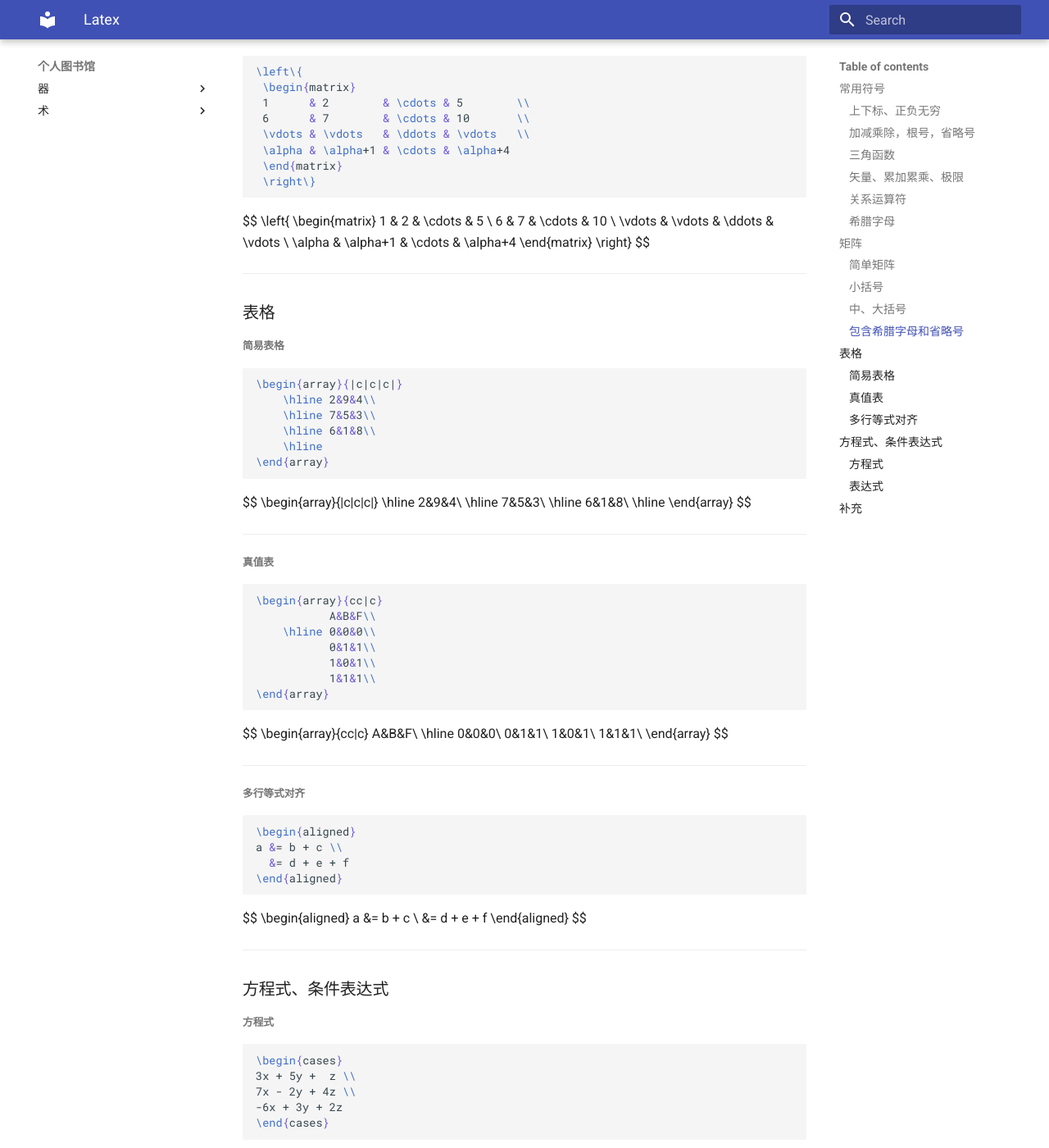
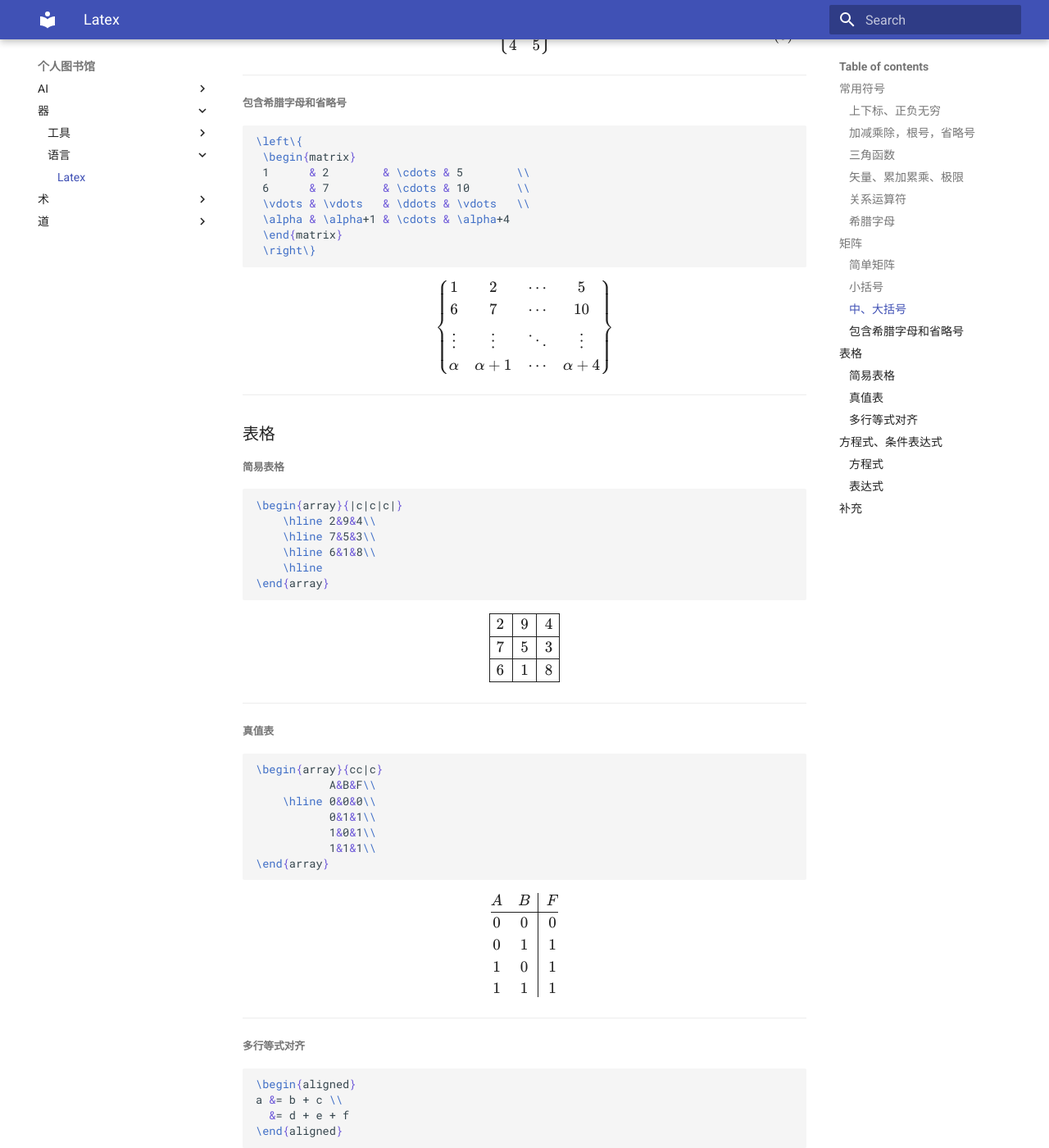
Before and after one commit to fantasy-mark/mydocs, an MkDocs documentation site: the page built from docs/器/语言/Latex.md, in a window 1280 px wide and 1400 px high, scrolled down 3891 px. Shown: the whole window at 82% size. Built offline with MkDocs 1.6.1 and Material for MkDocs 9.7.7, drawn with Linux system fonts in a browser that asks for light colours; formulas are drawn with MathJax 3; old or Windows-style settings are respelled for this version of MkDocs; some of the changed text lies outside the part shown.

Commit message:
fixme latex format

```diff
--- a/docs/器/语言/Latex.md
+++ b/docs/器/语言/Latex.md
@@ -6,16 +6,16 @@
 
 ##### 上下标、正负无穷
 
-* $$x^2$$ : `x^2`
+* $x^2$ : `x^2`
 
-* $$y_1$$ : `y_1`
-* $$\infty$$ : `\infty`
+* $y_1$ : `y_1`
+* $\infty$ : `\infty`
 
 ---
 
 ##### 加减乘除，根号，省略号
 
-$$a+b-c*d$$ : `a+b-c*d`
+$a+b-c*d$ : `a+b-c*d`
 
 $a\div{b}$ : `a\div{b}`
 
--- a/mkdocs.yml
+++ b/mkdocs.yml
@@ -3,26 +3,53 @@ site_name: 个人图书馆
 theme:
   name: material
 
+# Extensions
 markdown_extensions:
   - pymdownx.highlight:
       anchor_linenums: true
-  - pymdownx.inlinehilite
-  - pymdownx.snippets
-  - pymdownx.superfences
+  - pymdownx.inlinehilite:
+  - pymdownx.snippets:
+  - pymdownx.superfences:
+  - pymdownx.arithmatex:
+  - pymdownx.tabbed:
+  - pymdownx.tasklist:
+      custom_checkbox: true
+
+extra_javascript:
+    ['https://cdn.mathjax.org/mathjax/latest/MathJax.js?config=TeX-AMS_HTML', 'assets/javascripts/mathjax.js']
+
 
 plugins:
     - search # built-in search must be always activated
     - drawio-exporter
 
 nav:
+   - AI:
+     - 数学基础: AI\数学基础.md
+     - 机器学习: AI\机器学习.md
+     - 神经网络: AI\神经网络.md
+     - 算法基础: AI\算法基础.md
    - 器:
      - 工具:
        - docker: 器\工具\docker.md
        - mkdocs: 器\工具\mkdocs.md
        - 常用命令: 器\工具\常用命令.md
+     - 语言:
+       - Latex: 器\语言\Latex.md
    - 术:
      - Code:
        - unity: 术\Code\unity.md
+     - Demo:
+       - tmp: 术\Demo\tmp.md
      - 框架:
        - ART流程分析: 术\框架\ART流程分析.md
        - binder走读: 术\框架\binder走读.md
+     - 逆向:
+       - tmp: 术\逆向\tmp.md
+   - 道:
+     - 优化:
+       - tmp: 道\优化\tmp.md
+     - 算法:
+       - tmp: 道\算法\tmp.md
+     - 设计:
+       - tmp: 道\设计\tmp.md
```
